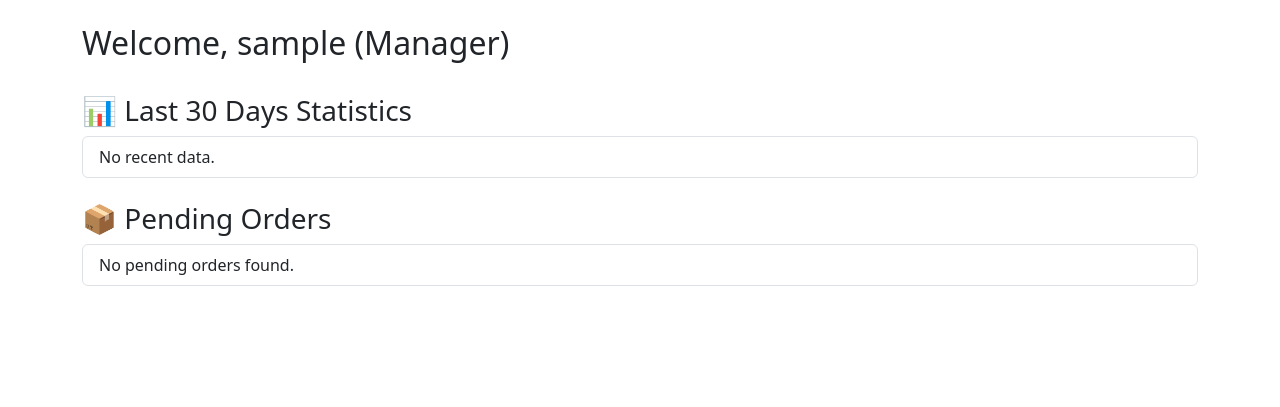
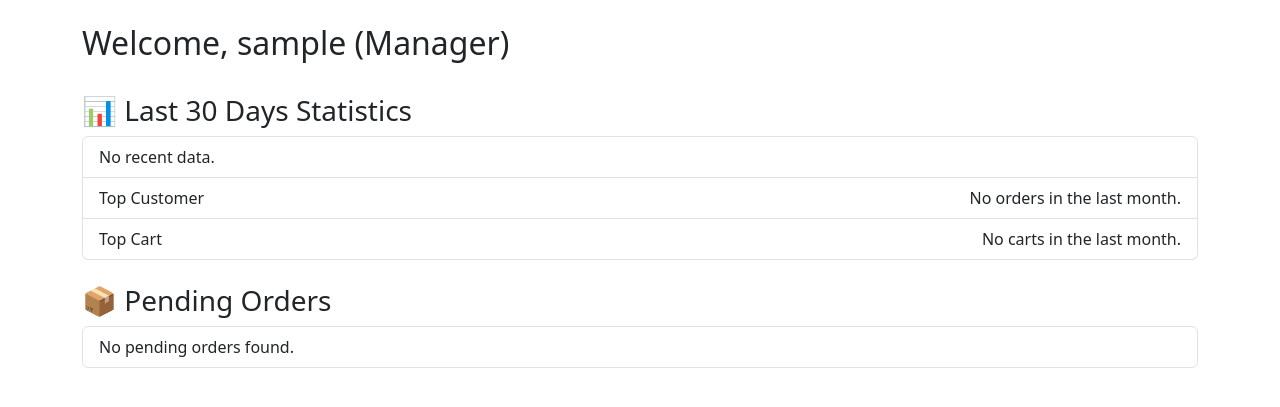
Before and after one commit to mdoganozgun/FOS, a Flask app: page /manager/dashboard in a window 1280 px wide. Shown: the part 56-463 px from the top of the page. Run offline with Flask 3, Linux system fonts and the light colour scheme; the visitor is signed in with stand-in values (Sample User, id 1); data that the repository does not hold is empty.

Commit message:
statistics for top card and its details, also the cutomer with most orders added

```diff
--- a/routes/manager_routes.py
+++ b/routes/manager_routes.py
@@ -121,6 +121,21 @@ def manager_dashboard():
     """, (session["user_id"], one_month_ago))
     top_cart = cursor.fetchone()
 
+    # fetch items for top_cart if exists
+    top_cart_items = []
+    if top_cart:
+        top_order_id = top_cart[0]
+        cursor.execute("""
+            SELECT MI.itemName, CI.quantity, MI.price
+            FROM CartItem CI
+            JOIN MenuItem MI ON CI.itemID = MI.itemID
+            JOIN `Order` O ON CI.cartID = O.cartID
+            WHERE O.orderID = %s
+        """, (top_order_id,))
+        top_cart_items = cursor.fetchall()
+    else:
+        top_cart_items = []
+
     cursor.execute("""
         SELECT C.cartID, C.customerID
         FROM Cart C
@@ -158,6 +173,7 @@ def manager_dashboard():
         item_stats=item_stats,
         top_customer=top_customer,
         top_cart=top_cart,
+        top_cart_items=top_cart_items,
         pending_orders=pending_orders,
         rating_stats=rating_stats,
         pending_items=pending_items,
--- a/templates/manager_dashboard.html
+++ b/templates/manager_dashboard.html
@@ -90,6 +90,32 @@
       {% else %}
         <li class="list-group-item">No recent data.</li>
       {% endfor %}
+      <li class="list-group-item d-flex justify-content-between">
+        <span>Top Customer</span>
+        {% if top_customer %}
+          <span>Customer #{{ top_customer[0] }} — {{ top_customer[1] }} orders</span>
+        {% else %}
+          <span>No orders in the last month.</span>
+        {% endif %}
+      </li>
+      <li class="list-group-item d-flex justify-content-between">
+        <span>Top Cart</span>
+        {% if top_cart %}
+          <span>Cart #{{ top_cart[0] }} — {{ top_cart[1]|round(2) }} ₺</span>
+        {% else %}
+          <span>No carts in the last month.</span>
+        {% endif %}
+      </li>
+      {% if top_cart_items %}
+        <li class="list-group-item">
+          <strong>Top Cart Contents:</strong>
+          <ul class="mt-2">
+            {% for name, qty, unit_price in top_cart_items %}
+              <li>• {{ name }} × {{ qty }} — {{ (qty * unit_price)|round(2) }} ₺</li>
+            {% endfor %}
+          </ul>
+        </li>
+      {% endif %}
     </ul>
   </div>
 </div>
```
